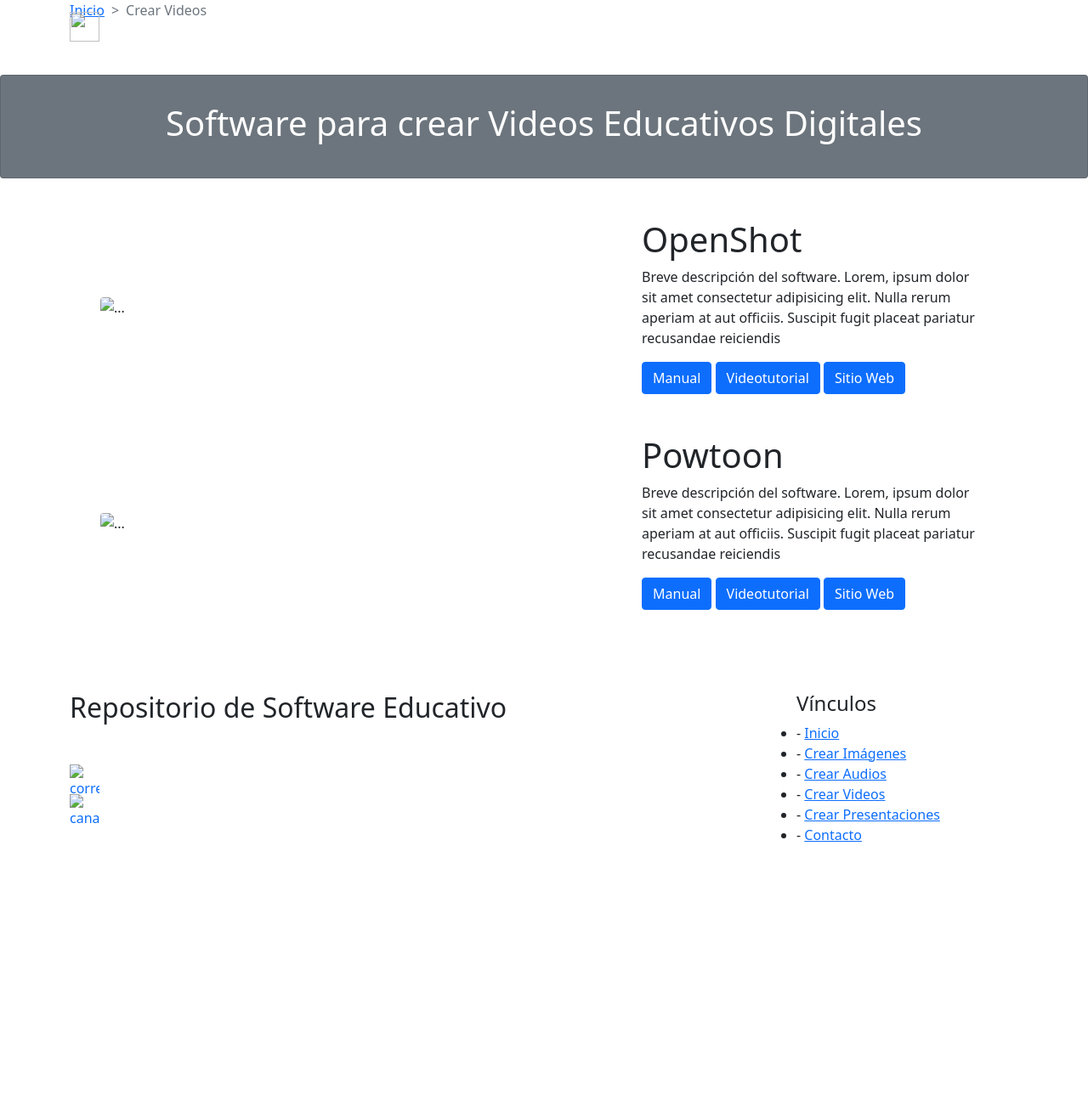
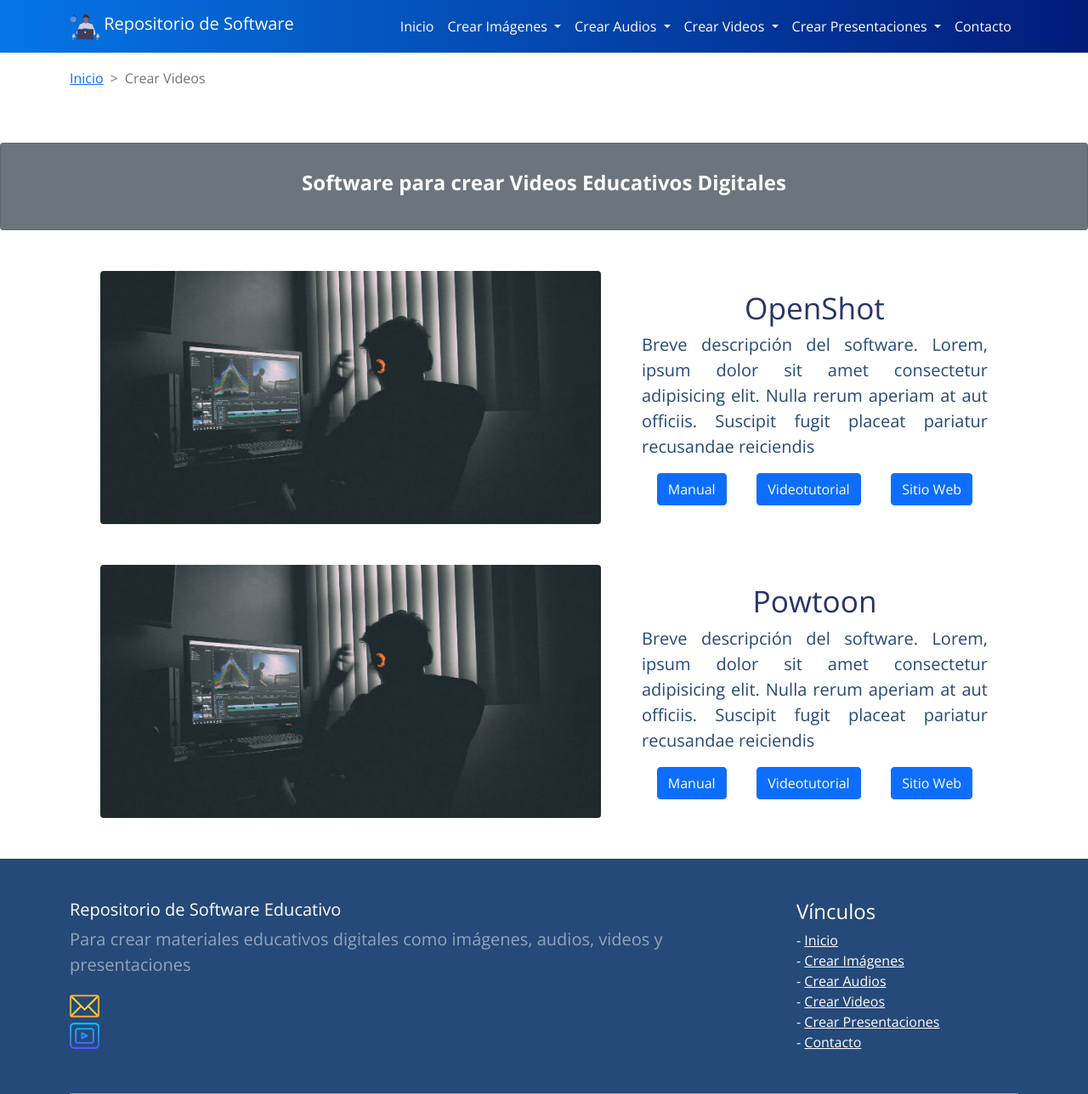
Before and after one commit to juancmagosg/repositorioSoftware, a website: page pages/crear-video.html in a window 1280 px wide. Shown: the top 1288 px of the page at 85% size. Before the commit the page ends 1087 px from the top, so only its background shows below. Drawn offline with nearby package versions, Linux system fonts and the light colour scheme; files that its build step writes are made by us from their sources; the site is published under a folder, as on GitHub Pages, so addresses that start at the root find nothing.

Commit message:
Ajuste en ligas de video.html

```diff
--- a/pages/crear-video.html
+++ b/pages/crear-video.html
@@ -11,7 +11,7 @@
     <title>Crear Videos</title>
 
     <!-- Favicon-->
-    <link rel="icon" type="image/x-icon" href="/img/logo-productivity.svg" />
+    <link rel="icon" type="image/x-icon" href="../img/logo-productivity.svg" />
 
     <!-- Fuente -->
     <link rel="preconnect" href="https://fonts.googleapis.com">
@@ -25,7 +25,7 @@
     <link href="https://cdn.jsdelivr.net/npm/bootstrap@5.1.0/dist/css/bootstrap.min.css" rel="stylesheet" integrity="sha384-KyZXEAg3QhqLMpG8r+8fhAXLRk2vvoC2f3B09zVXn8CA5QIVfZOJ3BCsw2P0p/We" crossorigin="anonymous">
 
     <!--Estilos CSS -->
-    <link rel="stylesheet" href="/css/estilos.css">
+    <link rel="stylesheet" href="../css/estilos.css">
 
 </head>
 
@@ -35,8 +35,8 @@
 <!-- Menú de navegación -->
         <nav class="navbar navbar-expand-lg navbar fixed-top navbar-dark">
             <div class="container">
-                <a class="navbar-brand" href="/index.html" target="_blank">
-                    <img src="/img/logo-productivity.svg" alt="" width="35" height="35" class="d-inline-block align-text-top">
+                <a class="navbar-brand" href="../index.html" target="_blank">
+                    <img src="../img/logo-productivity.svg" alt="" width="35" height="35" class="d-inline-block align-text-top">
                     Repositorio de Software
                 </a>
 
@@ -47,7 +47,7 @@
                 <div class="collapse navbar-collapse" id="navbarNavDropdown">
                     <ul class="navbar-nav ms-auto">
                         <li class="nav-item">
-                            <a class="nav-link active" aria-current="page" href="/index.html" target="_blank">Inicio</a>
+                            <a class="nav-link active" aria-current="page" href="../index.html" target="_blank">Inicio</a>
                         </li>
 
                         <li class="nav-item dropdown">
@@ -55,8 +55,8 @@
                             Crear Imágenes
                             </a>
                             <ul class="dropdown-menu" aria-labelledby="navbarDropdownMenuLink">
-                                <li><a class="dropdown-item" href="/pages/elaborar-imagenes.html" target="_blank">Canva</a></li>
-                                <li><a class="dropdown-item" href="/pages/elaborar-imagenes.html" target="_blank">PhotoFancy</a></li>
+                                <li><a class="dropdown-item" href="../pages/elaborar-imagenes.html" target="_blank">Canva</a></li>
+                                <li><a class="dropdown-item" href="../pages/elaborar-imagenes.html" target="_blank">PhotoFancy</a></li>
                             </ul>
                         </li>
 
@@ -65,8 +65,8 @@
                             Crear Audios
                             </a>
                             <ul class="dropdown-menu" aria-labelledby="navbarDropdownMenuLink">
-                                <li><a class="dropdown-item" href="/pages/crear-audio.html" target="_blank">Audacity</a></li>
-                                <li><a class="dropdown-item" href="/pages/crear-audio.html" target="_blank">BandLab</a></li>
+                                <li><a class="dropdown-item" href="../pages/crear-audio.html" target="_blank">Audacity</a></li>
+                                <li><a class="dropdown-item" href="../pages/crear-audio.html" target="_blank">BandLab</a></li>
                             </ul>
                         </li>
 
@@ -75,8 +75,8 @@
                             Crear Videos
                             </a>
                             <ul class="dropdown-menu" aria-labelledby="navbarDropdownMenuLink">
-                                <li><a class="dropdown-item" href="/pages/crear-video.html" target="_blank">Animaker</a></li>
-                                <li><a class="dropdown-item" href="/pages/crear-video.html" target="_blank">Powtoon</a></li>
+                                <li><a class="dropdown-item" href="../pages/crear-video.html" target="_blank">Animaker</a></li>
+                                <li><a class="dropdown-item" href="../pages/crear-video.html" target="_blank">Powtoon</a></li>
                             </ul>
                         </li>
 
@@ -85,13 +85,13 @@
                             Crear Presentaciones
                             </a>
                             <ul class="dropdown-menu" aria-labelledby="navbarDropdownMenuLink">
-                                <li><a class="dropdown-item" href="/pages/crear-presentaciones.html" target="_blank">Genially</a></li>
-                                <li><a class="dropdown-item" href="/pages/crear-presentaciones.html" target="_blank">Prezi</a></li>
+                                <li><a class="dropdown-item" href="../pages/crear-presentaciones.html" target="_blank">Genially</a></li>
+                                <li><a class="dropdown-item" href="../pages/crear-presentaciones.html" target="_blank">Prezi</a></li>
                             </ul>
                         </li>
 
                         <li class="nav-item">
-                            <a class="nav-link active" aria-current="page" href="/pages/contacto.html" target="_blank">Contacto</a>
+                            <a class="nav-link active" aria-current="page" href="../pages/contacto.html" target="_blank">Contacto</a>
                         </li>
                     </ul>
                 </div>
@@ -107,7 +107,7 @@
                 <div class="col-12">
                     <nav style="--bs-breadcrumb-divider: '>';" aria-label="breadcrumb">
                         <ol class="breadcrumb">
-                            <li class="breadcrumb-item"><a href="/index.html">Inicio</a></li>
+                            <li class="breadcrumb-item"><a href="../index.html">Inicio</a></li>
                             <li class="breadcrumb-item active" aria-current="page">Crear Videos</li>
                         </ol>
                     </nav>
@@ -127,7 +127,7 @@
             <!-- Fila-->
             <div class="row gx-4 gx-lg-5 align-items-center my-5">
 
-                <div class="col-lg-7"><img class="img-fluid rounded mb-4 mb-lg-0" src="/img/video.jpg" alt="..." /></div>
+                <div class="col-lg-7"><img class="img-fluid rounded mb-4 mb-lg-0" src="../img/video.jpg" alt="..." /></div>
 
                 <div class="col-lg-5">
                     <h1 class="main__tituloSw">OpenShot</h1>
@@ -146,7 +146,7 @@
 
             <div class="row gx-4 gx-lg-5 align-items-center my-5">
 
-                <div class="col-lg-7"><img class="img-fluid rounded mb-4 mb-lg-0" src="/img/video.jpg" alt="..." /></div>
+                <div class="col-lg-7"><img class="img-fluid rounded mb-4 mb-lg-0" src="../img/video.jpg" alt="..." /></div>
 
                 <div class="col-lg-5">
                     <h1 class="main__tituloSw">Powtoon</h1>
@@ -176,11 +176,11 @@
                         <h2>Repositorio de Software Educativo</h2>
                             <p class="pr-5 text-white-50">Para crear materiales educativos digitales como imágenes, audios, videos y presentaciones </p>
                             <a href="mailto:juancmagosg17@gmail.com" class="col-12 d-flex align-items-center">
-                            <img src="/img/email.svg" alt="correo-electronico" width="35px" height="35px">
+                            <img src="../img/email.svg" alt="correo-electronico" width="35px" height="35px">
                             </a>
 
                             <a href="https://www.youtube.com/user/juancmagosg17/featured" class="col-12 d-flex align-items-center">
-                            <img src="/img/youtube.svg" alt="canal-youtube" width="35px" height="35px">
+                            <img src="../img/youtube.svg" alt="canal-youtube" width="35px" height="35px">
                             </a>
                     </div>
 
@@ -188,12 +188,12 @@
                     <div class="col-lg-3 col-xs-12 ligas">
                         <h4 class="mt-lg-0 mt-sm-3">Vínculos</h4>
                             <ul class="m-0 p-0">
-                                <li>- <a href="/index.html">Inicio</a></li>
-                                <li>- <a href="/pages/elaborar-imagenes.html">Crear Imágenes</a></li>
-                                <li>- <a href="/pages/crear-audio.html">Crear Audios</a></li>
-                                <li>- <a href="/pages/crear-video.html">Crear Videos</a></li>
-                                <li>- <a href="/pages/crear-presentaciones.html">Crear Presentaciones</a></li>
-                                <li>- <a href="/pages/contacto.html">Contacto</a></li>
+                                <li>- <a href="../index.html">Inicio</a></li>
+                                <li>- <a href="../pages/elaborar-imagenes.html">Crear Imágenes</a></li>
+                                <li>- <a href="../pages/crear-audio.html">Crear Audios</a></li>
+                                <li>- <a href="../pages/crear-video.html">Crear Videos</a></li>
+                                <li>- <a href="../pages/crear-presentaciones.html">Crear Presentaciones</a></li>
+                                <li>- <a href="../pages/contacto.html">Contacto</a></li>
                             </ul>
                     </div>
                 </div>
```
